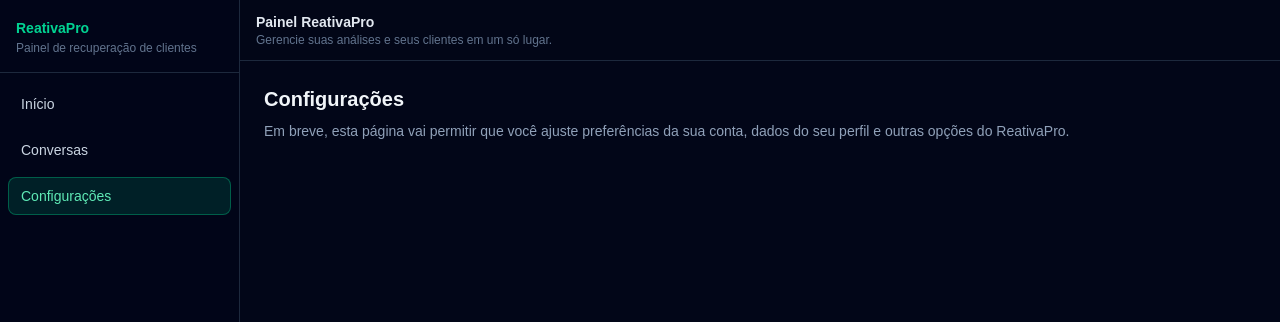
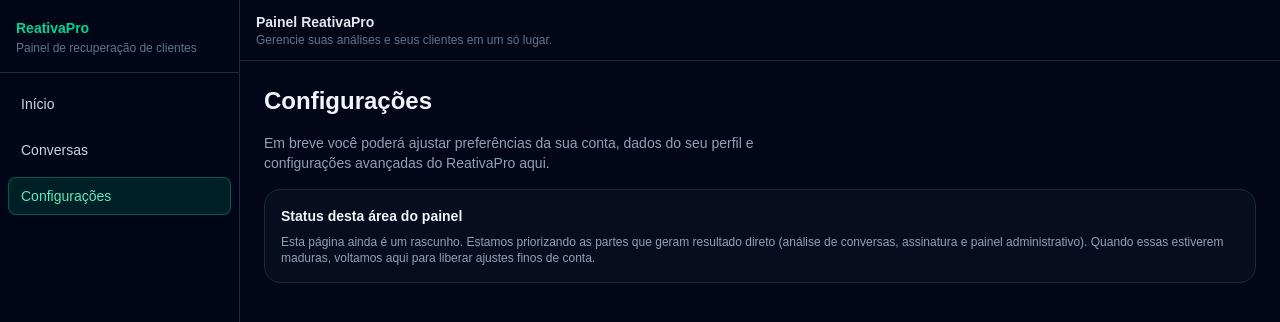
Before and after one commit to ReativaPro/reativapro, a Next.js app: page /dashboard/configuracoes in a window 1280 px wide. Shown: the top 322 px of the page. Built offline with nearby package versions, Linux system fonts and the light colour scheme.

Commit message:
cria pagina base de configuracoes do dashboard

```diff
--- a/app/dashboard/configuracoes/page.tsx
+++ b/app/dashboard/configuracoes/page.tsx
@@ -1,11 +1,23 @@
 export default function ConfiguracoesPage() {
   return (
-    <div className="space-y-2">
-      <h2 className="text-xl font-semibold">Configurações</h2>
-      <p className="text-sm text-slate-400">
-        Em breve, esta página vai permitir que você ajuste preferências da sua
-        conta, dados do seu perfil e outras opções do ReativaPro.
+    <div className="space-y-4">
+      <h2 className="text-2xl font-semibold">Configurações</h2>
+      <p className="text-sm text-slate-400 max-w-xl">
+        Em breve você poderá ajustar preferências da sua conta, dados do seu
+        perfil e configurações avançadas do ReativaPro aqui.
       </p>
+
+      <div className="border border-slate-800 rounded-2xl p-4 bg-slate-900/40">
+        <h3 className="text-sm font-semibold mb-2">
+          Status desta área do painel
+        </h3>
+        <p className="text-xs text-slate-400">
+          Esta página ainda é um rascunho. Estamos priorizando as partes que
+          geram resultado direto (análise de conversas, assinatura e painel
+          administrativo). Quando essas estiverem maduras, voltamos aqui para
+          liberar ajustes finos de conta.
+        </p>
+      </div>
     </div>
   )
 }
```
